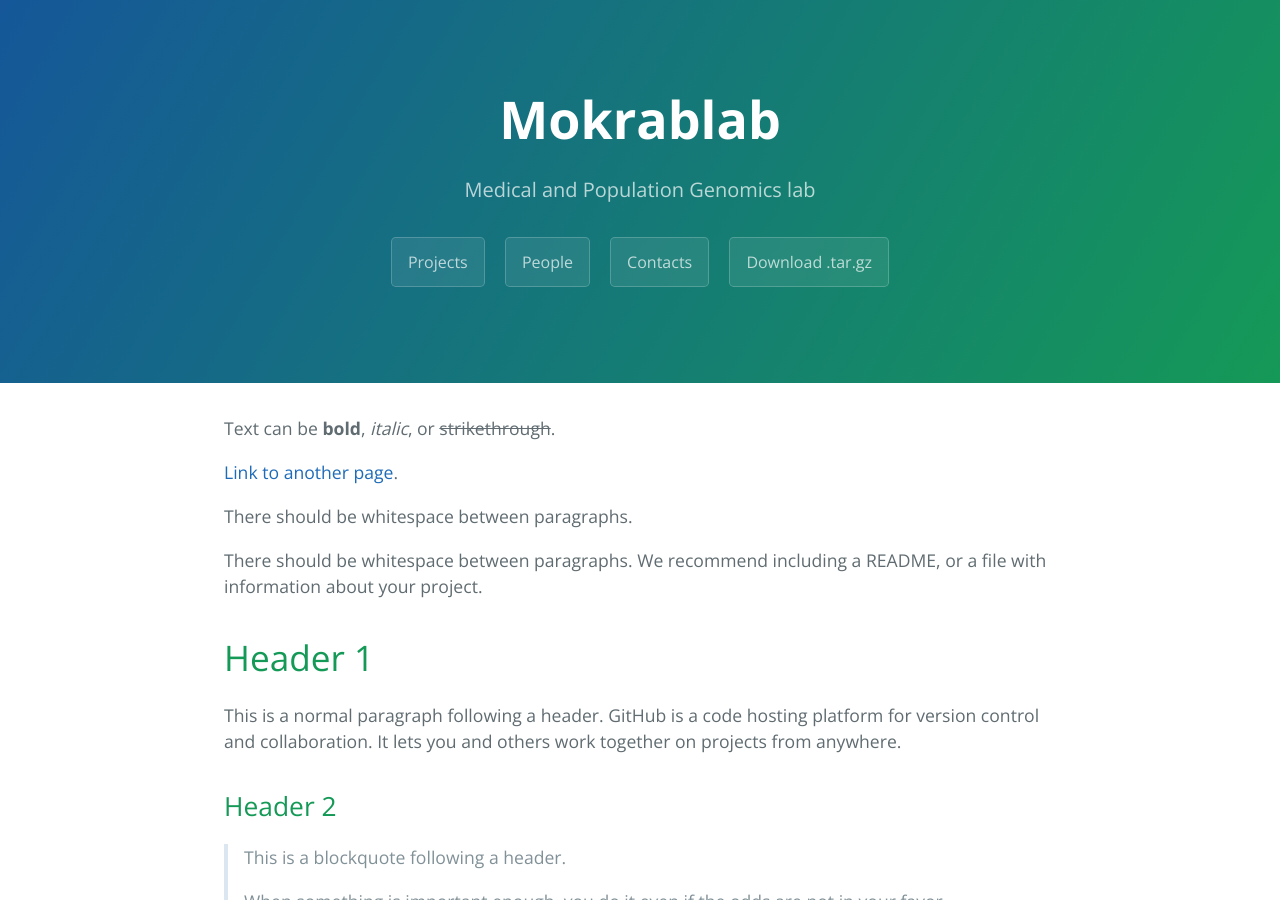
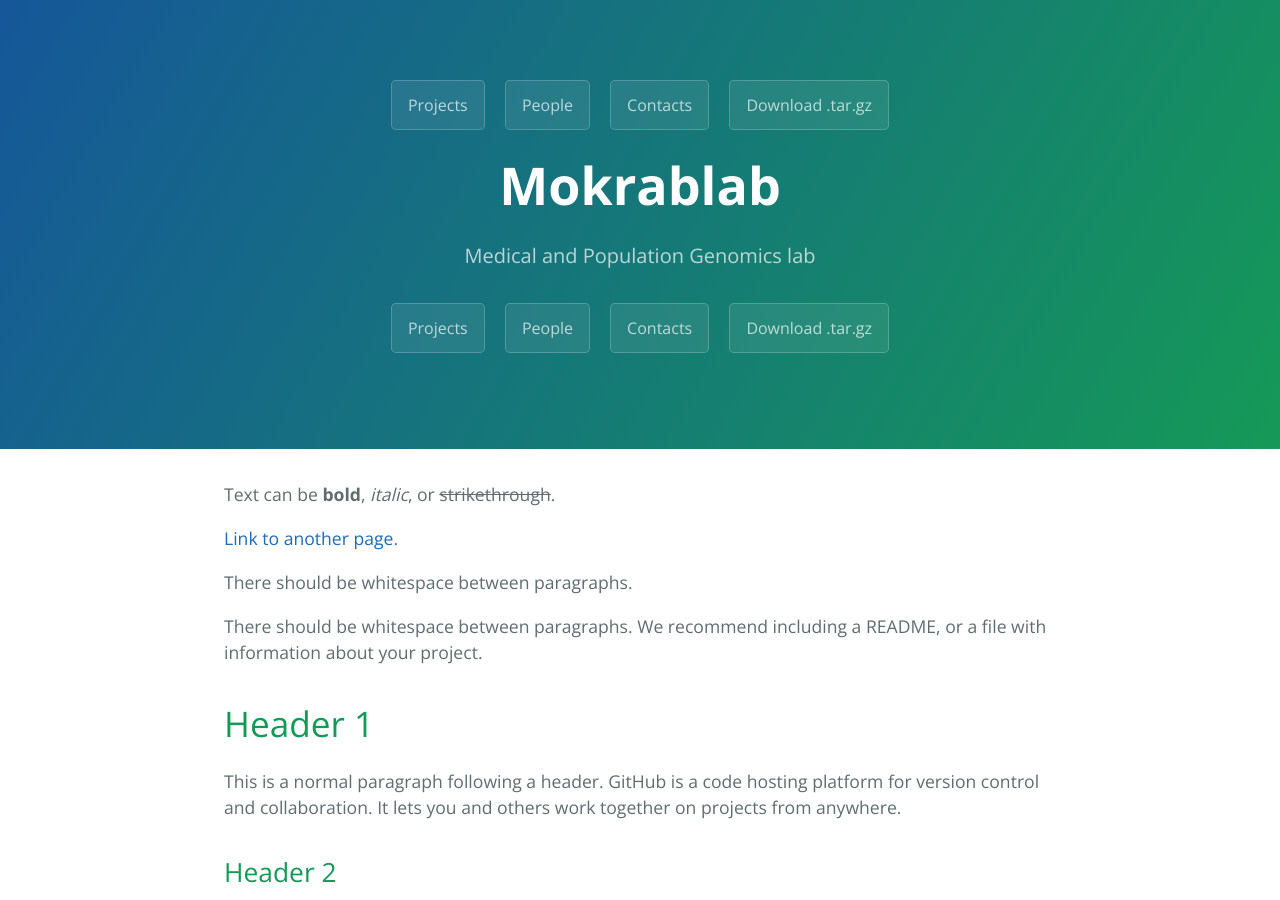
Before and after one commit to rfarhad/rfarhad.github.io, a Jekyll site: the page built from index.md, in a window 1280 px wide and 900 px high. Built offline with Jekyll 4.4.1, drawn with Linux system fonts in a browser that asks for light colours.

Commit message:
navigation edits

```diff
--- a/_layouts/default.html
+++ b/_layouts/default.html
@@ -16,6 +16,11 @@
     <a id="skip-to-content" href="#content">Skip to the content.</a>
 
     <header class="page-header" role="banner">
+      <a href= "/another-page.html" class="btn">Projects</a>
+      <a href= "/another-page.md" class="btn">People</a>
+      <a href= "/another-page.md" class="btn">Contacts</a>
+      <a href="{{ site.github.tar_url }}" class="btn">Download .tar.gz</a>
+
       <h1 class="project-name">{{ page.title | default: site.title | default: site.github.repository_name }}</h1>
       <h2 class="project-tagline">{{ page.description | default: site.description | default: site.github.project_tagline }}</h2>
       {% if site.github.is_project_page %}
```
